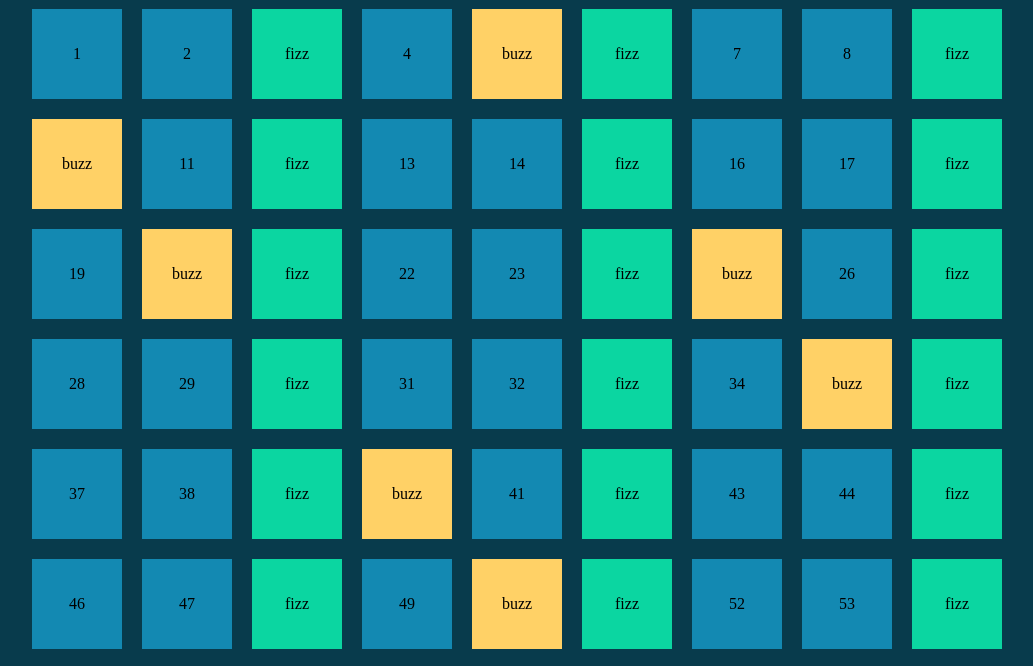
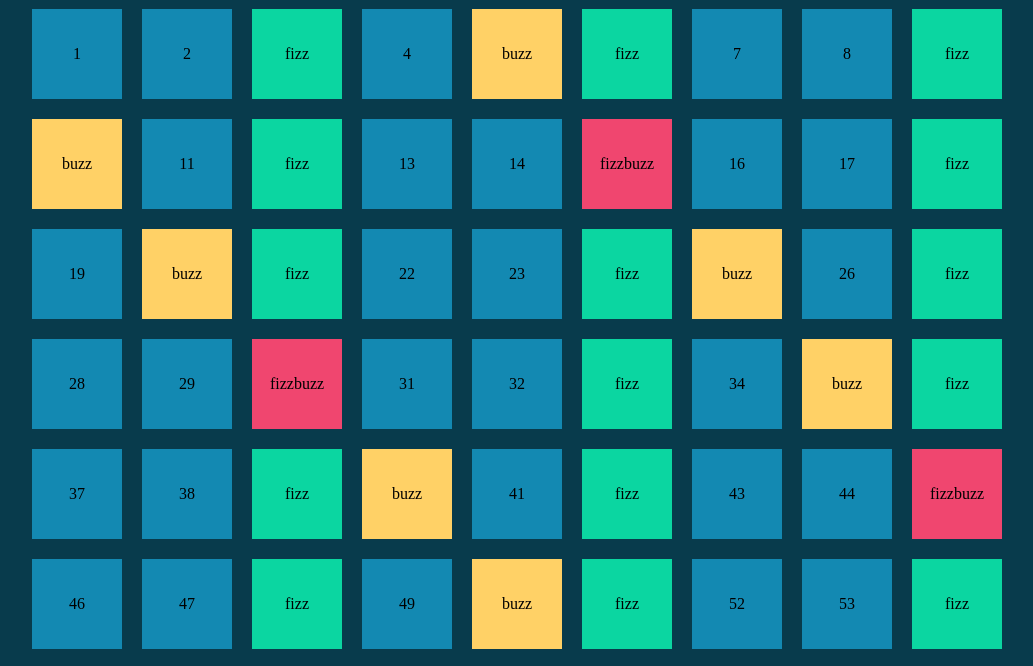
Before and after one commit to AngelaDeP/js-fizzbuzzdom, a plain HTML site: page index.html in a window 1280 px wide. Shown: the part 99-765 px from the top of the page, without its empty margins (118-1151 px from the left). Drawn offline with Linux system fonts and the light colour scheme.

Commit message:
Aggiunti multipli di entrambi

```diff
--- a/main.js
+++ b/main.js
@@ -1,13 +1,17 @@
 let containerElement = document.getElementById('container');
+
 
 for (let i = 1; i <= 100; i++) {
     console.log(i);
 
-    if (i % 3 == 0) {
-        containerElement.innerHTML = containerElement.innerHTML +"<div class='fizz-box'> fizz </div>";
-    } else if (i % 5 == 0) {
-        containerElement.innerHTML = containerElement.innerHTML + "<div class='buzz-box'> buzz </div>";
-    } else {
-        containerElement.innerHTML = containerElement.innerHTML + "<div class='basic-box'>" + i + "</div>";
+    if (i % 15 == 0) {
+        containerElement.innerHTML = containerElement.innerHTML + "<div class='fizzbuzz-box'> fizzbuzz </div>";
+        } else if (i % 3 == 0) {
+            containerElement.innerHTML = containerElement.innerHTML +"<div class='fizz-box'> fizz </div>";
+        } else if (i % 5 == 0) {
+            containerElement.innerHTML = containerElement.innerHTML + "<div class='buzz-box'> buzz </div>";
+        } else {
+            containerElement.innerHTML = containerElement.innerHTML + "<div class='basic-box'>" + i + "</div>";
     }
+
 }
--- a/style.css
+++ b/style.css
@@ -52,3 +52,13 @@ h1 {
     justify-content: center;
     align-items: center;
 }
+
+.fizzbuzz-box {
+    width: 90px;
+    height: 90px;
+    background-color: #F0466F;
+    margin: 10px;
+    display: flex;
+    justify-content: center;
+    align-items: center;
+}
```
